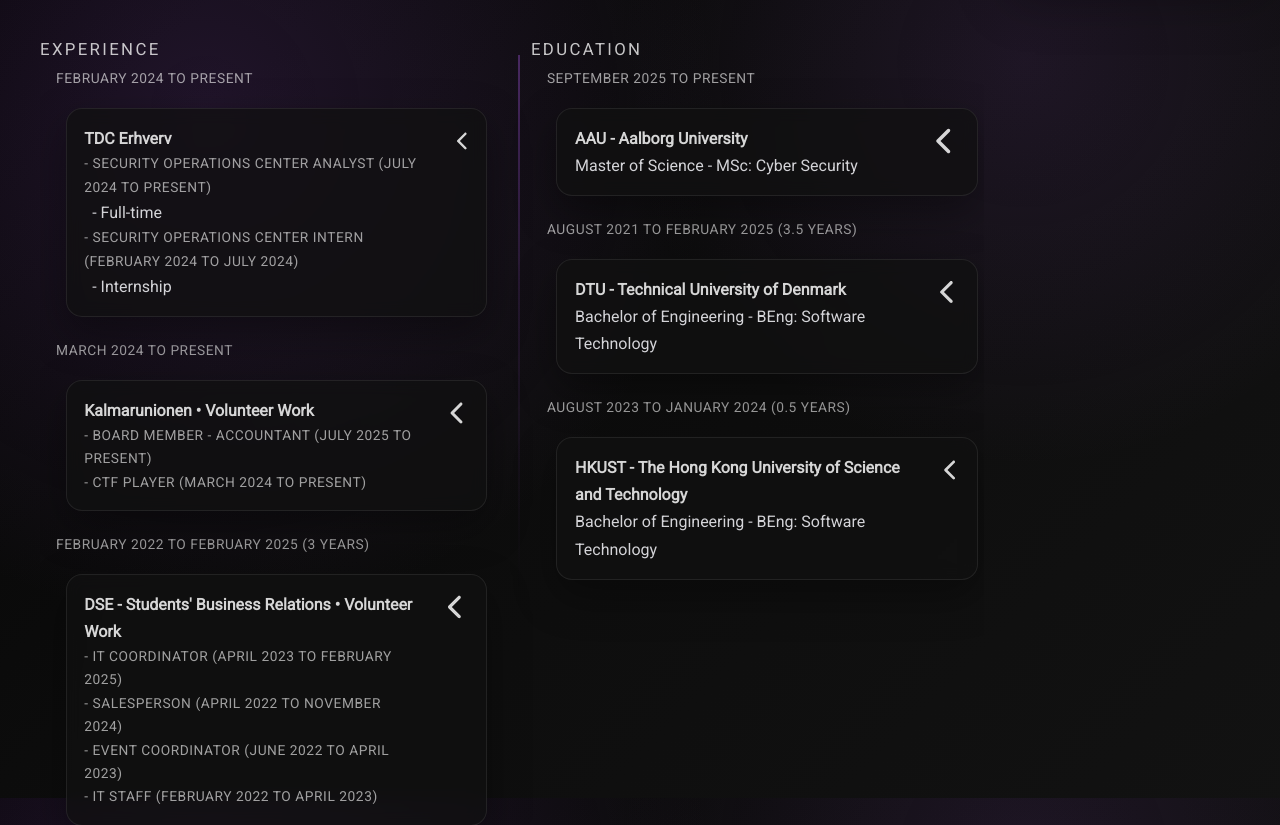
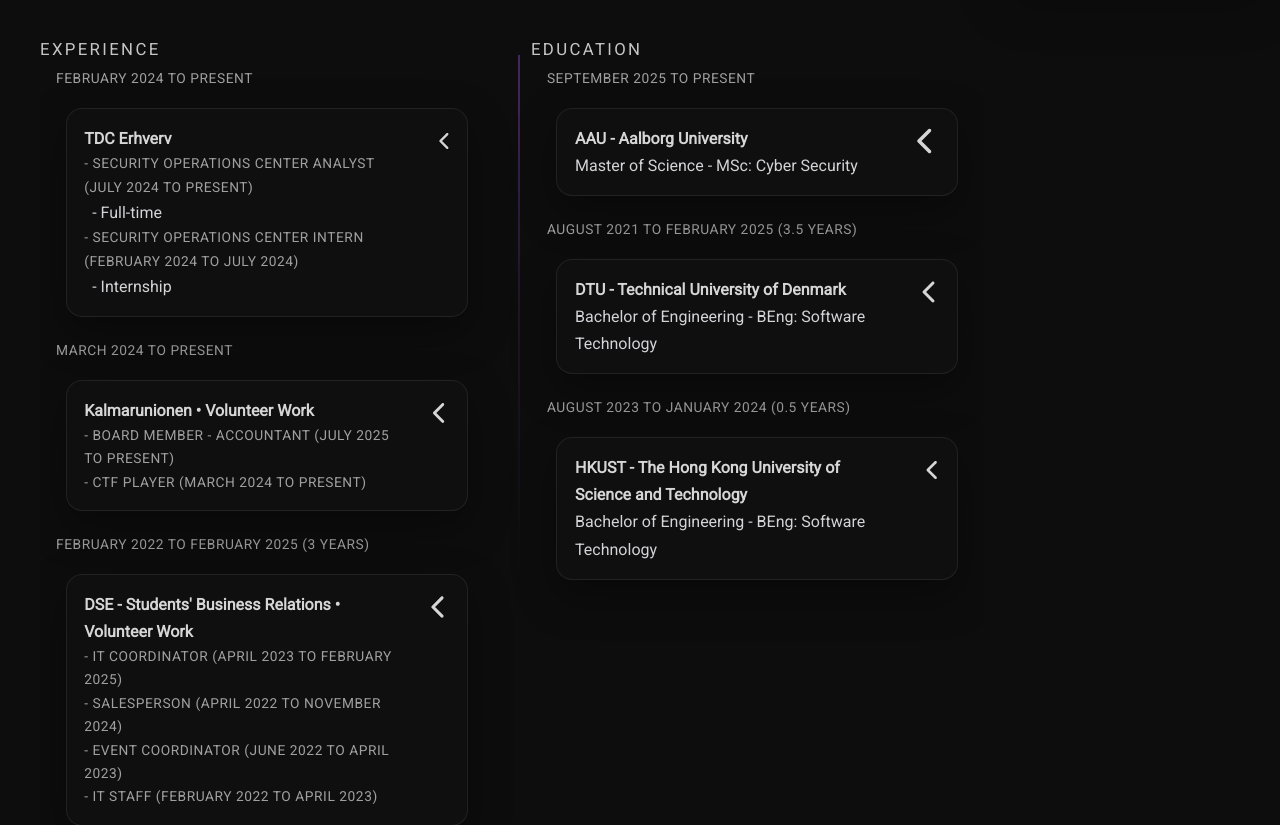
Before and after one commit to HeroGamers/Portfolio, a SvelteKit app: page / in a window 1280 px wide. Shown: the part 802-1627 px from the top of the page. Built offline with nearby package versions, Linux system fonts and the light colour scheme.

Commit message:
fix: I hate Safari

```diff
--- a/src/app.scss
+++ b/src/app.scss
@@ -39,15 +39,25 @@ html {
 
 body {
 	min-height: 100vh;
+	min-height: 100dvh;
 	margin: 0;
-	background-attachment: fixed;
 	background-color: $color-bg-1;
-	background-size: 100vw 100vh;
 	overflow-x: hidden;
-	background-image:
-		radial-gradient(circle at 16% 14%, rgba(111, 60, 151, 0.24) 0, rgba(111, 60, 151, 0) 40%),
-		radial-gradient(circle at 80% 8%, rgba(111, 60, 151, 0.17) 0, rgba(111, 60, 151, 0) 32%),
-		linear-gradient(135deg, $color-bg-0 0%, $color-bg-1 42%, $color-bg-2 100%);
+
+	&::before {
+		content: '';
+		position: fixed;
+		top: 0;
+		left: 0;
+		width: 100vw;
+		height: 100vh;
+		z-index: -1;
+		pointer-events: none;
+		background-image:
+			radial-gradient(circle at 16% 14%, rgba(111, 60, 151, 0.24) 0, rgba(111, 60, 151, 0) 40%),
+			radial-gradient(circle at 80% 8%, rgba(111, 60, 151, 0.17) 0, rgba(111, 60, 151, 0) 32%),
+			linear-gradient(135deg, $color-bg-0 0%, $color-bg-1 42%, $color-bg-2 100%);
+	}
 }
 
 // main {
@@ -139,7 +149,6 @@ h6 {
 }
 
 .card {
-	width: 100%;
 	padding: 1rem 1.1rem;
 	margin: 0.6rem;
 	border-width: 1px;
--- a/src/lib/components/Header.svelte
+++ b/src/lib/components/Header.svelte
@@ -177,7 +177,7 @@
 		</div>
 
 		<nav
-			class="flex w-full flex-col items-center justify-end sm:flex-row md:justify-center"
+			class="flex w-full flex-col items-center justify-start sm:flex-row sm:justify-end md:justify-center"
 			class:expanded={burgerMenuExpanded}
 		>
 			<ul
@@ -257,7 +257,8 @@
 
 			&.expanded {
 				display: flex;
-				max-height: 30vh;
+				max-height: 25rem;
+				overflow-y: auto;
 			}
 		}
 
```
